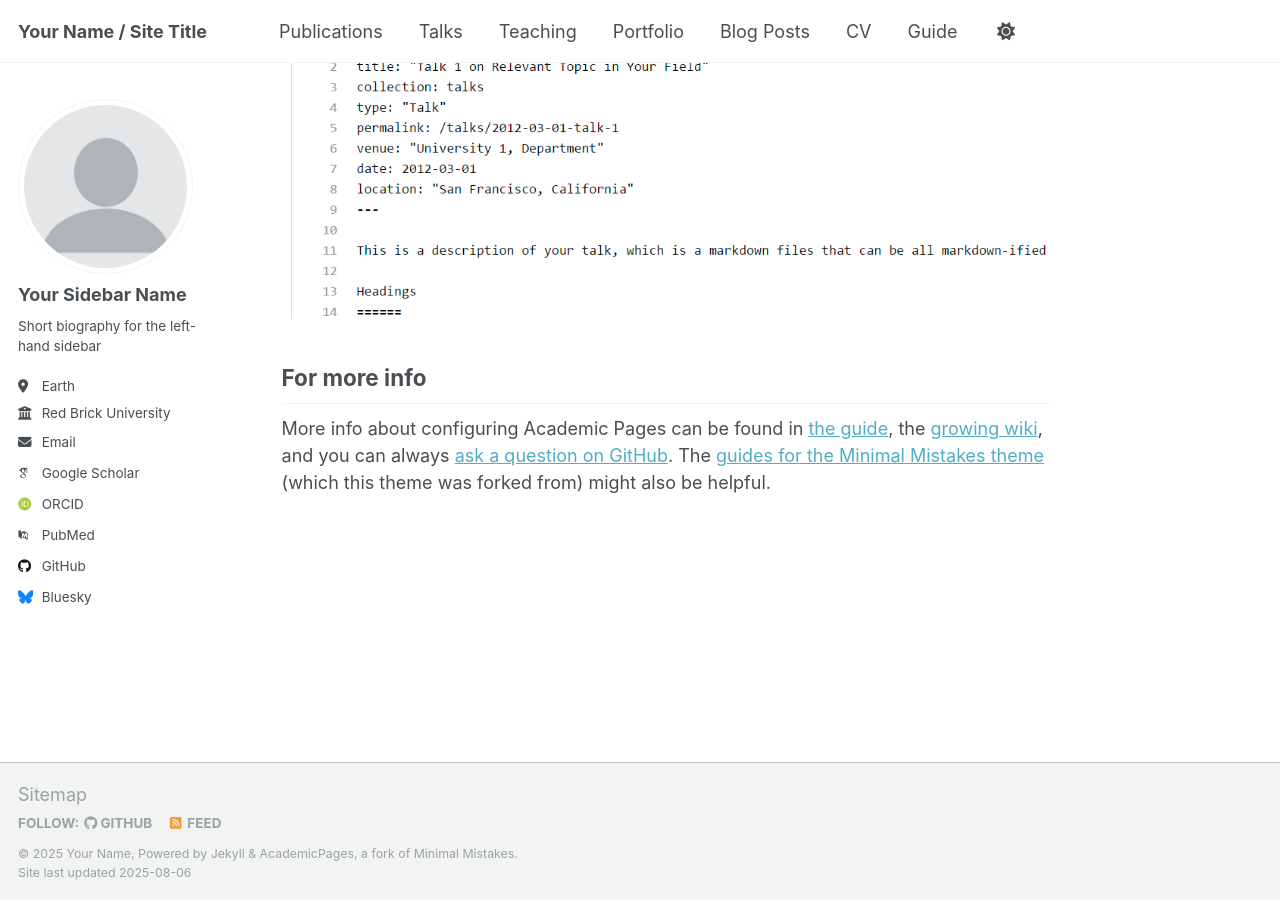
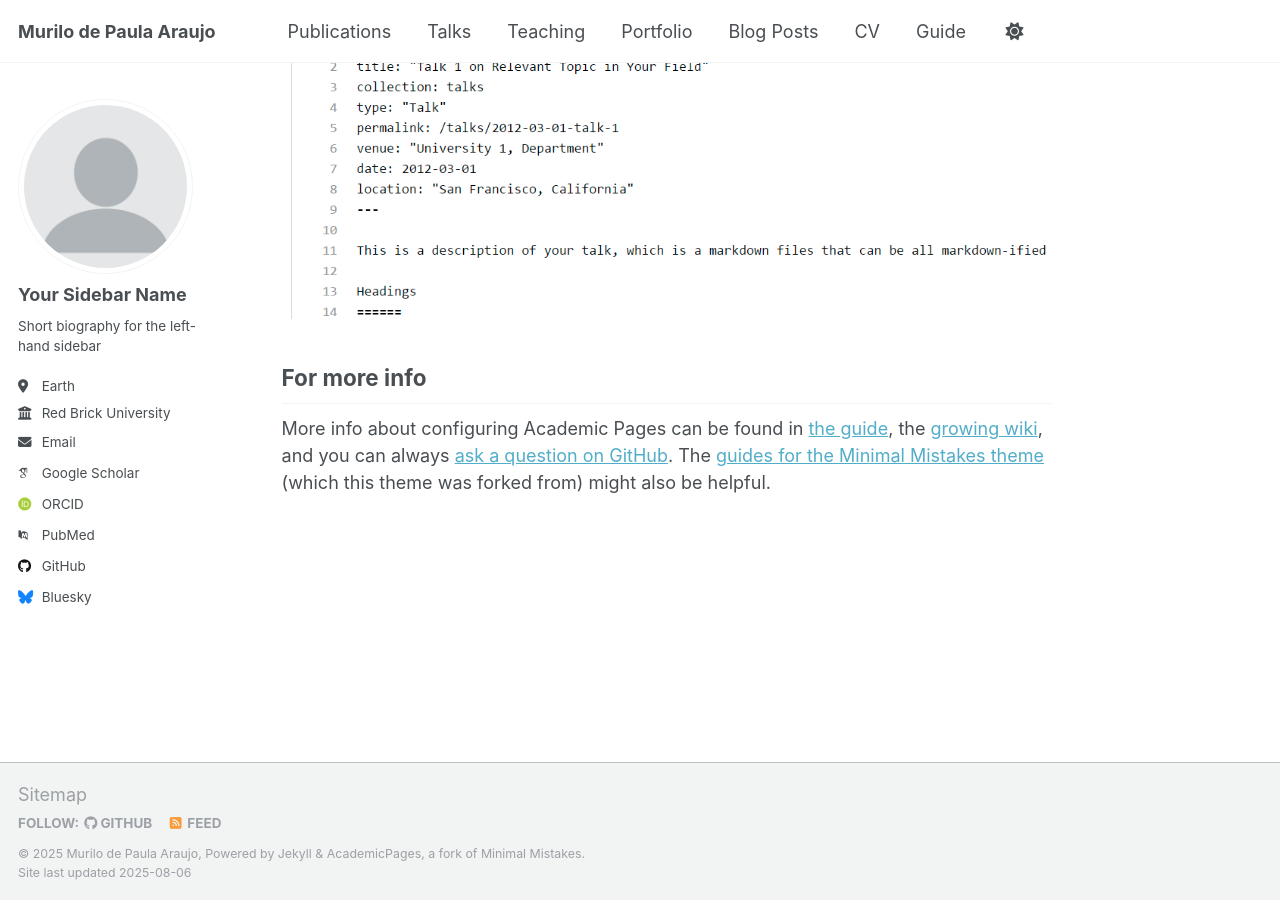
Before and after one commit to murilodepa/murilodepa.github.io, a Jekyll site: the page built from _pages/about.md, in a window 1280 px wide and 900 px high, scrolled down 2880 px. Built offline with Jekyll 4.4.1, drawn with Linux system fonts in a browser that asks for light colours; some web fonts are replaced; a script that is not in the unit is left out.

Commit message:
Update _config.yml

```diff
--- a/_config.yml
+++ b/_config.yml
@@ -9,9 +9,9 @@
 # Basic Site Settings
 locale                   : "en-US"
 site_theme               : "default"
-title                    : "Your Name / Site Title"
+title                    : "Murilo de Paula Araujo"
 title_separator          : "-"
-name                     : &name "Your Name"
+name                     : &name "Murilo de Paula Araujo"
 description              : &description "personal description"
 url                      : https://academicpages.github.io # the base hostname & protocol for your site e.g. "https://[your GitHub username].github.io" or if you already have some other page hosted on Github then use "https://[your GitHub username].github.io/[Your Repo Name]"
 baseurl                  : "" # the subpath of your site, e.g. "/blog"
```
